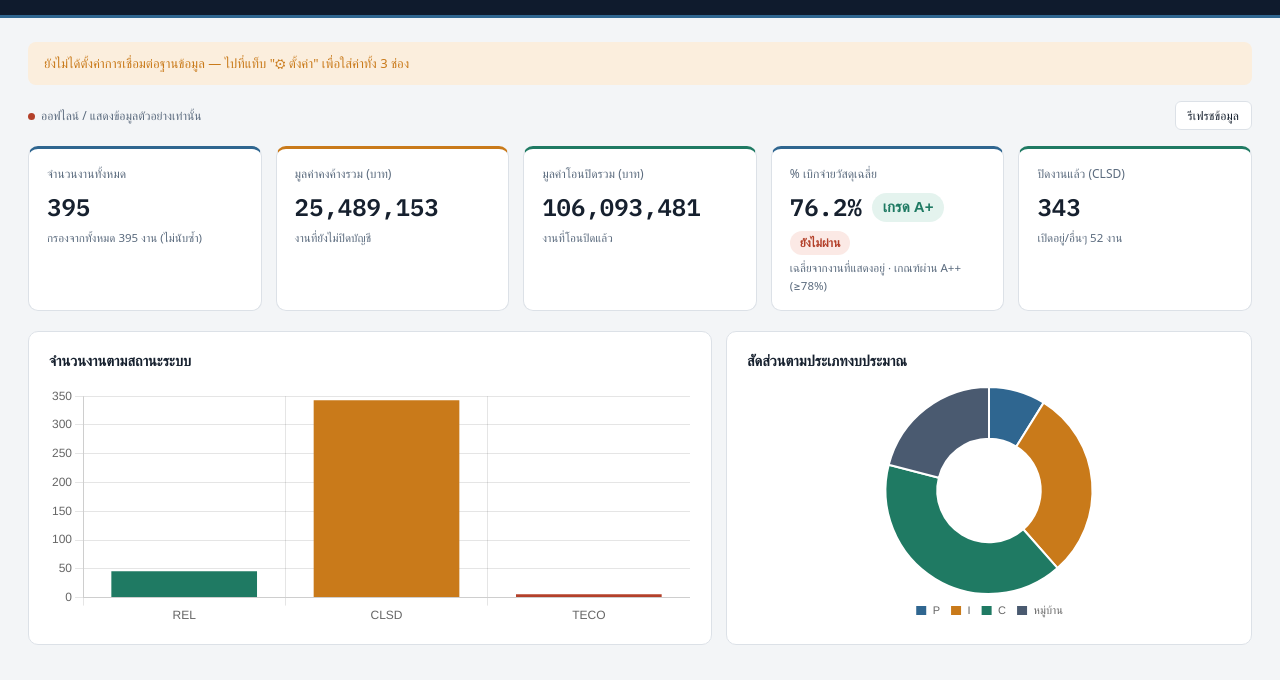
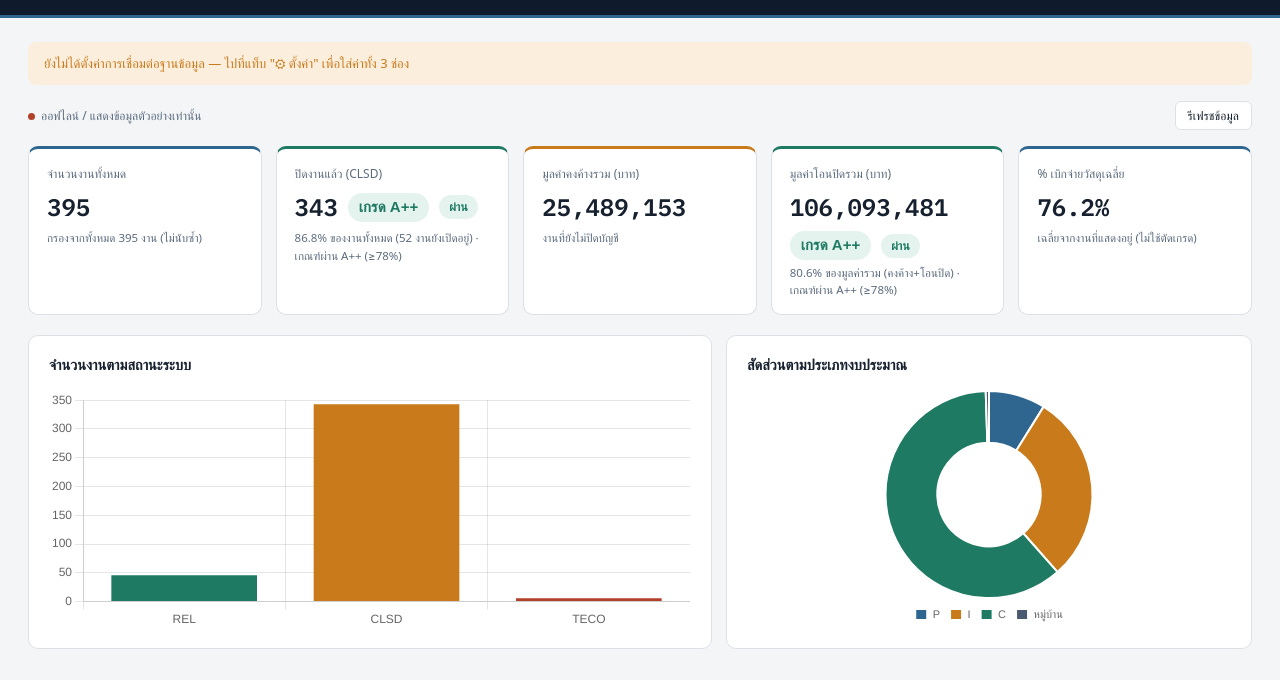
Before and after one commit to ChalukaLOL/auc-dashboard, a plain HTML site: page index.html in a window 1280 px wide. Shown: the part 69-749 px from the top of the page. Drawn offline with nearby package versions, Linux system fonts and the light colour scheme; a web font is replaced by a local one.

Commit message:
Refactor village handling and update comments
Removed village-related logic and updated comments for clarity.

```diff
--- a/index.html
+++ b/index.html
@@ -364,7 +364,7 @@
       </div>
       <div class="pager" id="auc-pager"></div>
       <div class="note">
-        คอลัมน์ "เหตุผล" และ "ผู้รับผิดชอบ" ถูกตัดออกเนื่องจากไม่มีข้อมูลหรือมีค่าเดียวซ้ำทุกแถวในไฟล์ต้นฉบับ · "รอบข้อมูล" คือชื่อไฟล์/ป้ายกำกับที่อัปโหลดเข้ามาแต่ละครั้ง เลือกดูย้อนหลังได้จากตัวกรองด้านบน · เมื่อดู "ทั้งหมด (สะสมทุกรอบ)" ระบบจะไม่นับงานที่มีเลขงานซ้ำกันข้ามไฟล์สองครั้ง (นับครั้งเดียว) แต่ถ้าเลือกดูรอบข้อมูลใดรอบหนึ่งโดยเฉพาะ จะเห็นข้อมูลเต็มของไฟล์นั้นตามจริง · งานหมู่บ้านนับรวมในภาพรวมแค่ครั้งเดียว (ไม่ซ้ำกับไฟล์ C) เมื่อกรอง "ประเภทงบ" = หมู่บ้าน จะเห็นงานของไฟล์หมู่บ้านครบทุกงาน ส่วนกรอง C จะไม่เห็นงานหมู่บ้าน
+        คอลัมน์ "เหตุผล" และ "ผู้รับผิดชอบ" ถูกตัดออกเนื่องจากไม่มีข้อมูลหรือมีค่าเดียวซ้ำทุกแถวในไฟล์ต้นฉบับ · "รอบข้อมูล" คือชื่อไฟล์/ป้ายกำกับที่อัปโหลดเข้ามาแต่ละครั้ง เลือกดูย้อนหลังได้จากตัวกรองด้านบน · เมื่อดู "ทั้งหมด (สะสมทุกรอบ)" ระบบจะไม่นับงานที่มีเลขงานซ้ำกันข้ามไฟล์สองครั้ง (นับครั้งเดียว) แต่ถ้าเลือกดูรอบข้อมูลใดรอบหนึ่งโดยเฉพาะ จะเห็นข้อมูลเต็มของไฟล์นั้นตามจริง · ตัวกรอง "ประเภทงบ" = หมู่บ้าน หมายถึงงานที่มี "ประเภทงาน AUC" เป็นบ้านจัดสรรจริงๆ เท่านั้น (ไม่ใช่ทั้งไฟล์หมู่บ้าน) ส่วนงาน C ปกติที่อยู่ในไฟล์หมู่บ้านจะถูกนับเป็นงาน C ตามจริง ไม่ปนกับหมู่บ้าน — ถ้าต้องการดูไฟล์หมู่บ้านแบบเต็มทุกแถว ใช้ตัวกรอง "รอบข้อมูล" เลือกไฟล์หมู่บ้านแทน
       </div>
     </div>
   </section>
@@ -729,8 +729,7 @@ function loadFromSeedOnly() {
   AUC_DATA = [];
   PROFIT_DATA = [];
   SEED_BATCHES.forEach(b => {
-    const village = isVillageBatch(b);
-    const tagged = b.rows.map(r => ({...r, __batchId: b.batchId, __batchLabel: b.label, budget_type: r['budget_type'] || b.budgetType || null, wbs_year: r['wbs_year'] || b.wbsYear || null, __villageBatch: village}));
+    const tagged = b.rows.map(r => ({...r, __batchId: b.batchId, __batchLabel: b.label, budget_type: r['budget_type'] || b.budgetType || null, wbs_year: r['wbs_year'] || b.wbsYear || null}));
     if (b.type === 'auc') AUC_DATA.push(...tagged);
     else if (b.type === 'profit') PROFIT_DATA.push(...tagged);
   });
@@ -799,8 +798,7 @@ async function loadAllFromCsv() {
   const meta = [];
   Object.values(groups).forEach(g => {
     const b = g.meta;
-    const village = isVillageBatch(b);
-    const tagged = g.rows.map(r => ({...r, __batchId: b.batchId, __batchLabel: b.label, budget_type: b.budgetType || null, wbs_year: b.wbsYear || null, __villageBatch: village}));
+    const tagged = g.rows.map(r => ({...r, __batchId: b.batchId, __batchLabel: b.label, budget_type: b.budgetType || null, wbs_year: b.wbsYear || null}));
     if (b.type === 'auc') aucRows.push(...tagged);
     else if (b.type === 'profit') profitRows.push(...tagged);
     meta.push({ id: b.batchId, type: b.type, label: b.label, uploadedAt: b.uploadedAt, uploadedBy: b.uploadedBy, rowCount: g.rows.length });
@@ -1111,15 +1109,14 @@ function sortRows(rows, key, dir) {
 // =================================================================
 let aucState = { sortKey: 'มูลค่าคงค้าง', sortDir: 'desc', page: 1, pageSize: 25 };
 
-// A row belongs to the "หมู่บ้าน" (village) group if it came from a village
-// file, or is itself a บ้านจัดสรร job. Village jobs are ALSO ordinary C jobs
-// (same job numbers as in the C file), so they get both categories.
-function isVillageBatch(b) {
-  const hay = String(b.label || '') + ' ' + String(b.sourceFileName || '');
-  return /หมู่บ้าน/.test(hay) || /บ้านจัดสรร/.test(String(b.aucType || ''));
-}
+// A row is a "หมู่บ้าน" (village/บ้านจัดสรร) job purely by its own
+// "ประเภทงาน AUC" value — never by which file it was uploaded in. This way
+// the same job keeps the same category no matter which file it came from
+// (e.g. an ordinary C job that also happens to appear in a village-named
+// export file is still just a C job). To see a village FILE in full
+// (everything it contains, village or not), use the "รอบข้อมูล" filter.
 function isVillageRow(r) {
-  return !!(r.__inVillage || r.__villageBatch || r['ประเภทงาน AUC'] === 'บ้านจัดสรร');
+  return r['ประเภทงาน AUC'] === 'บ้านจัดสรร';
 }
 
 function dedupeByJobNumber(rows) {
@@ -1127,15 +1124,11 @@ function dedupeByJobNumber(rows) {
   // more than once across files, so a newer snapshot of a still-open job wins
   // over an older one. Rows are in upload order (oldest batch first), so
   // letting later entries overwrite earlier ones achieves "keep latest".
-  // The village flag is merged across all copies of the job, so a job that
-  // appears in both the C file and the village file is counted ONCE in totals
-  // but can still be found under both categories when filtering.
   const seen = new Map();
   rows.forEach(r => {
     const key = r['หมายเลขงาน'];
-    if (key === undefined || key === null || key === '') { seen.set(Symbol(), { ...r, __inVillage: isVillageRow(r) }); return; }
-    const prev = seen.get(key);
-    seen.set(key, { ...r, __inVillage: isVillageRow(r) || (prev ? isVillageRow(prev) : false) });
+    if (key === undefined || key === null || key === '') { seen.set(Symbol(), r); return; }
+    seen.set(key, r);
   });
   return Array.from(seen.values());
 }
@@ -1166,7 +1159,8 @@ function deriveYearGroup(row) {
   const cur = currentBEYear();
   if (repYear === cur) return `ปีปัจจุบัน (${cur})`;
   if (repYear > cur) return `ปีอนาคต (${repYear})`;
-  return `ปีก่อนปัจจุบัน (${repYear} และก่อนหน้า)`;
+  if (repYear === cur - 1) return `ปีก่อนปัจจุบัน (${repYear})`;
+  return `ปีอื่นๆก่อนปีปัจจุบัน (${repYear} และก่อนหน้า)`;
 }
 
 // ---------- grade from the average material-disbursement % ----------
@@ -1217,6 +1211,12 @@ function aucFiltered() {
   }).map(r => ({...r, budget_type: rowBudgetCategories(r).join(' + '), wbs_year: deriveYearGroup(r)}));
 }
 
+function gradeChipsHtml(pct) {
+  const g = gradeFor(pct);
+  return `<span class="badge grade-chip ${gradeBadgeClass(g.grade)}">เกรด ${g.grade}</span>` +
+    (g.pass ? '<span class="badge pass-chip badge-CLSD">ผ่าน</span>' : '<span class="badge pass-chip badge-TECO">ยังไม่ผ่าน</span>');
+}
+
 function renderAucKpis(rows) {
   const total = rows.length;
   const outstanding = rows.reduce((s,r)=>s+(Number(r['มูลค่าคงค้าง'])||0),0);
@@ -1225,21 +1225,17 @@ function renderAucKpis(rows) {
   const closed = rows.filter(r=>r['สถานะระบบ']==='CLSD').length;
   const open = total - closed;
 
-  // grade from the average material-disbursement %, following the current filters
-  let gradeChips = '', gradeSub = 'เฉลี่ยจากงานที่แสดงอยู่';
-  if (rows.length) {
-    const g = gradeFor(avgMaterial);
-    gradeChips = `<span class="badge grade-chip ${gradeBadgeClass(g.grade)}">เกรด ${g.grade}</span>` +
-      (g.pass ? '<span class="badge pass-chip badge-CLSD">ผ่าน</span>' : '<span class="badge pass-chip badge-TECO">ยังไม่ผ่าน</span>');
-    gradeSub = 'เฉลี่ยจากงานที่แสดงอยู่ · เกณฑ์ผ่าน A++ (≥78%)';
-  }
+  // % completion by job count, and % completion by value — each gets its own grade.
+  const pctByCount = total ? (closed / total * 100) : 0;
+  const totalValue = outstanding + transferred;
+  const pctByValue = totalValue ? (transferred / totalValue * 100) : 0;
 
   const kpis = [
     {label:'จำนวนงานทั้งหมด', value: fmtNum(total), sub: `กรองจากทั้งหมด ${dedupeByJobNumber(AUC_DATA).length} งาน (ไม่นับซ้ำ)`, accent:'steel'},
+    {label:'ปิดงานแล้ว (CLSD)', value: fmtNum(closed), chips: total ? gradeChipsHtml(pctByCount) : '', sub: `${fmtPct(pctByCount)} ของงานทั้งหมด (${open} งานยังเปิดอยู่) · เกณฑ์ผ่าน A++ (≥78%)`, accent:'teal'},
     {label:'มูลค่าคงค้างรวม (บาท)', value: fmtNum(outstanding), sub:'งานที่ยังไม่ปิดบัญชี', accent:'amber'},
-    {label:'มูลค่าโอนปิดรวม (บาท)', value: fmtNum(transferred), sub:'งานที่โอนปิดแล้ว', accent:'teal'},
-    {label:'% เบิกจ่ายวัสดุเฉลี่ย', value: fmtPct(avgMaterial), chips: gradeChips, sub: gradeSub, accent:'steel'},
-    {label:'ปิดงานแล้ว (CLSD)', value: fmtNum(closed), sub:`เปิดอยู่/อื่นๆ ${open} งาน`, accent:'teal'},
+    {label:'มูลค่าโอนปิดรวม (บาท)', value: fmtNum(transferred), chips: totalValue ? gradeChipsHtml(pctByValue) : '', sub: `${fmtPct(pctByValue)} ของมูลค่ารวม (คงค้าง+โอนปิด) · เกณฑ์ผ่าน A++ (≥78%)`, accent:'teal'},
+    {label:'% เบิกจ่ายวัสดุเฉลี่ย', value: fmtPct(avgMaterial), sub:'เฉลี่ยจากงานที่แสดงอยู่ (ไม่ใช้ตัดเกรด)', accent:'steel'},
   ];
   document.getElementById('auc-kpis').innerHTML = kpis.map(k => `
     <div class="kpi-card accent-${k.accent}">
@@ -1341,7 +1337,7 @@ function initAucFilters() {
   msPopulate('f-budget', budgetOrder.filter(v => budgetPresent.has(v)));
   const yearPresent = [...new Set(AUC_DATA.map(deriveYearGroup))].sort((a,b)=>{
     // "ปีปัจจุบัน" first, then "ปีอนาคต", then "ปีก่อนปัจจุบัน", then unknown
-    const rank = v => v.startsWith('ปีปัจจุบัน') ? 0 : v.startsWith('ปีอนาคต') ? 1 : v.startsWith('ปีก่อนปัจจุบัน') ? 2 : 3;
+    const rank = v => v.startsWith('ปีปัจจุบัน') ? 0 : v.startsWith('ปีอนาคต') ? 1 : v.startsWith('ปีก่อนปัจจุบัน') ? 2 : v.startsWith('ปีอื่นๆก่อนปีปัจจุบัน') ? 3 : 4;
     return rank(a) - rank(b);
   });
   msPopulate('f-year', yearPresent);
```
